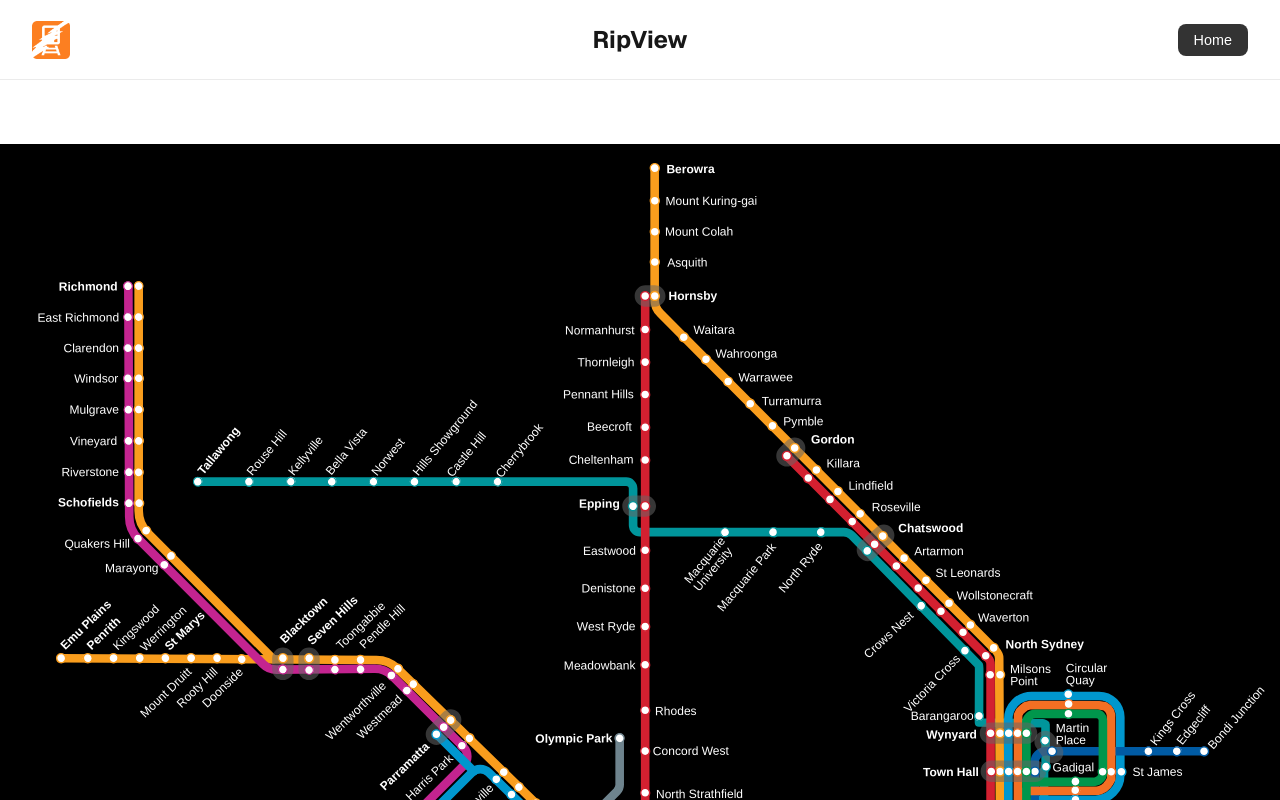
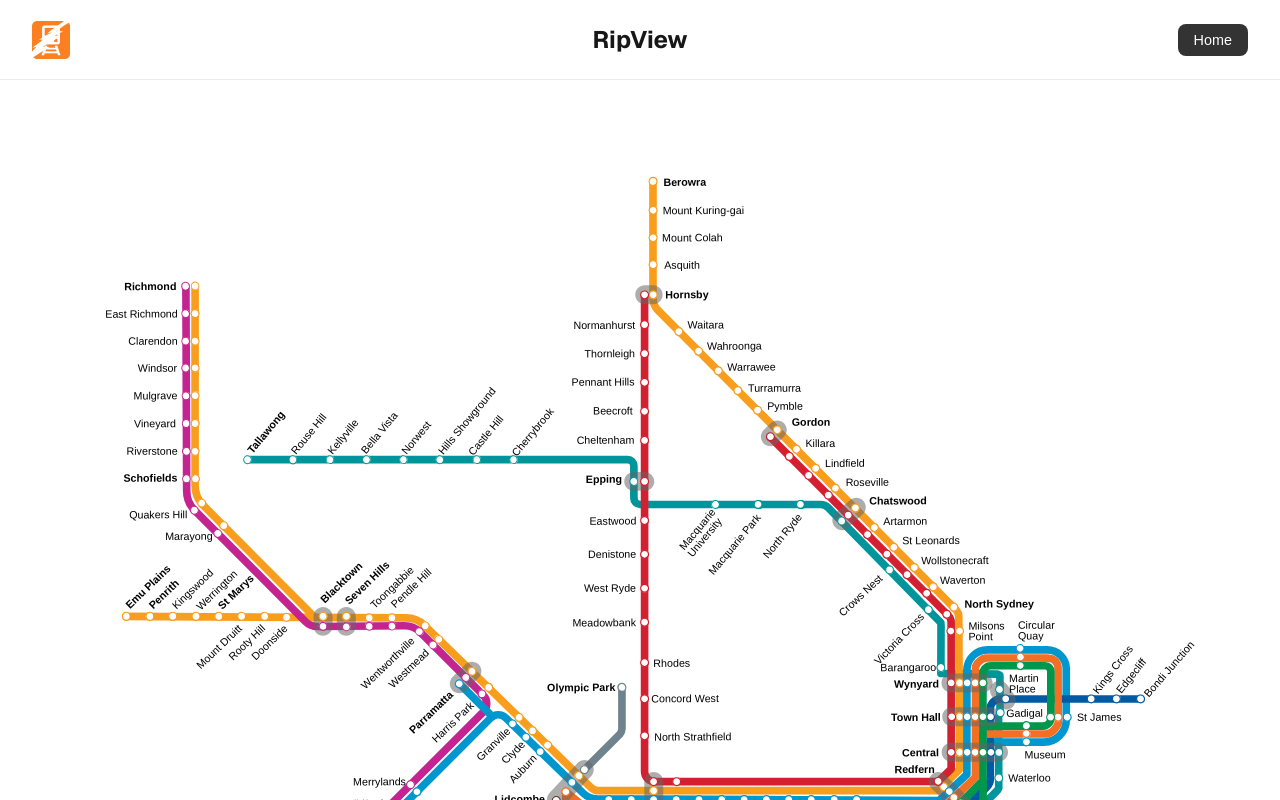
Before and after one commit to Edwintang2005/ripview, a Next.js app in the folder ripview/: page /mapInput in a window 1280 px wide. Shown: the top 800 px of the page. Built offline with nearby package versions, Linux system fonts and the light colour scheme.

Commit message:
fixed map header not displaying properly

```diff
--- a/ripview/src/app/mapInput/layout.tsx
+++ b/ripview/src/app/mapInput/layout.tsx
@@ -3,9 +3,10 @@ import { ReactNode } from 'react';
 import type { Viewport } from 'next';
 
 export const viewport: Viewport = {
+    width: 'device-width',
     userScalable: true,
     initialScale: 1,
-    viewportFit: "contain"
+    viewportFit: "cover"
 };
 
 export default function TripPlanningLayout({
--- a/ripview/src/app/mapInput/mapInput.module.css
+++ b/ripview/src/app/mapInput/mapInput.module.css
@@ -5,21 +5,29 @@
 
     --button-primary-hover: #383838;
     --button-secondary-hover: #f2f2f2;
-
+    top: 0;
     display: grid;
     grid-template-rows: auto 1fr auto;
-    align-items: center;
+    align-items: start;
     justify-items: center;
     min-height: 100svh;
+    padding: 0 0 2rem 0;
     gap: 4rem;
     font-family: var(--font-geist-sans);
 }
 
-.mapDiv {
-    grid-row-start: 2;
-    background-color: black;
+.main {
+    display: flex;
+    flex-direction: column;
+    /* gap: 2rem; */
+    width: 100%;
+    max-width: 75rem;
+    padding: 1rem 2rem 0 2rem;
     pointer-events: all;
-    margin: auto;
+}
+
+.map {
+    /* margin: auto; */
     width: 100%;
     font-family: var(--font-geist-sans);
 }
--- a/ripview/src/app/mapInput/page.tsx
+++ b/ripview/src/app/mapInput/page.tsx
@@ -53,11 +53,11 @@ export default function MapInput() {
     return (
         <div className={styles.page}>
             <Header text='Home' link='/'/>
-            <div className={styles.mapDiv}>
-                <MySVG
+            <main className={styles.main}>
+                <MySVG className={styles.map}
                     onClick={handleSVGClick}
                 />
-            </div>
+            </main>
         </div>
     );
 }
--- a/ripview/src/components/Header.module.css
+++ b/ripview/src/components/Header.module.css
@@ -12,7 +12,7 @@
 }
 
 .navBar {
-    position: sticky;
+    position: -webkit-sticky;
     top: 0;
     left: 0;
     right: 0;
```
Also changed, not shown: ripview/public/map/Sydney_Trains_Network_Map.svg.
